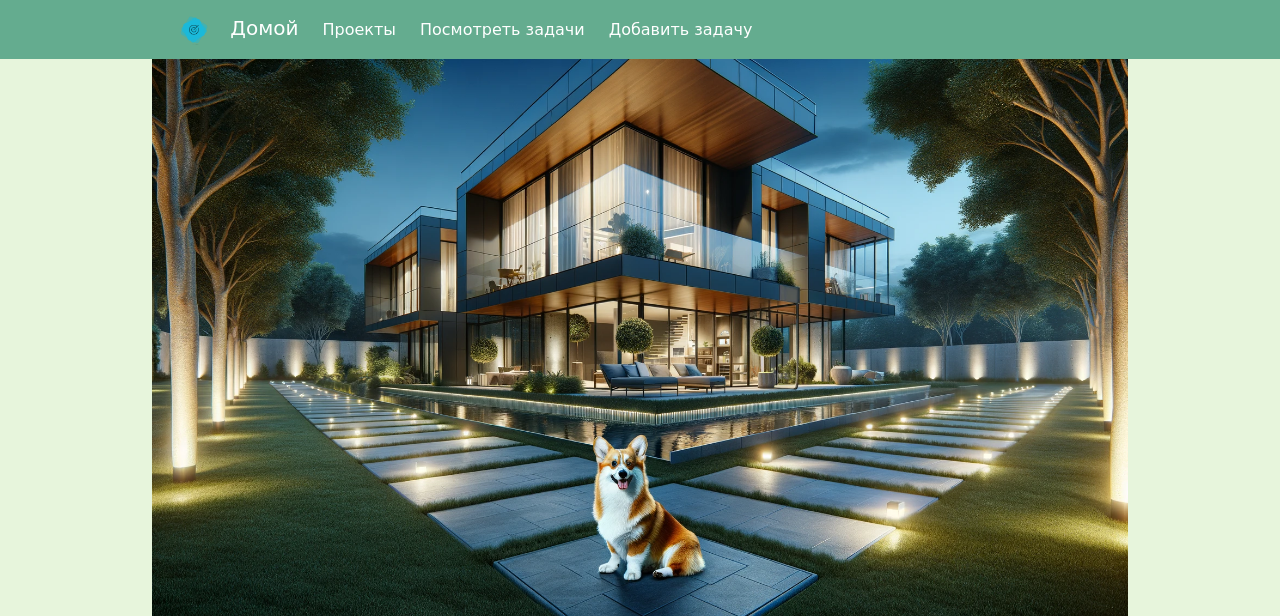
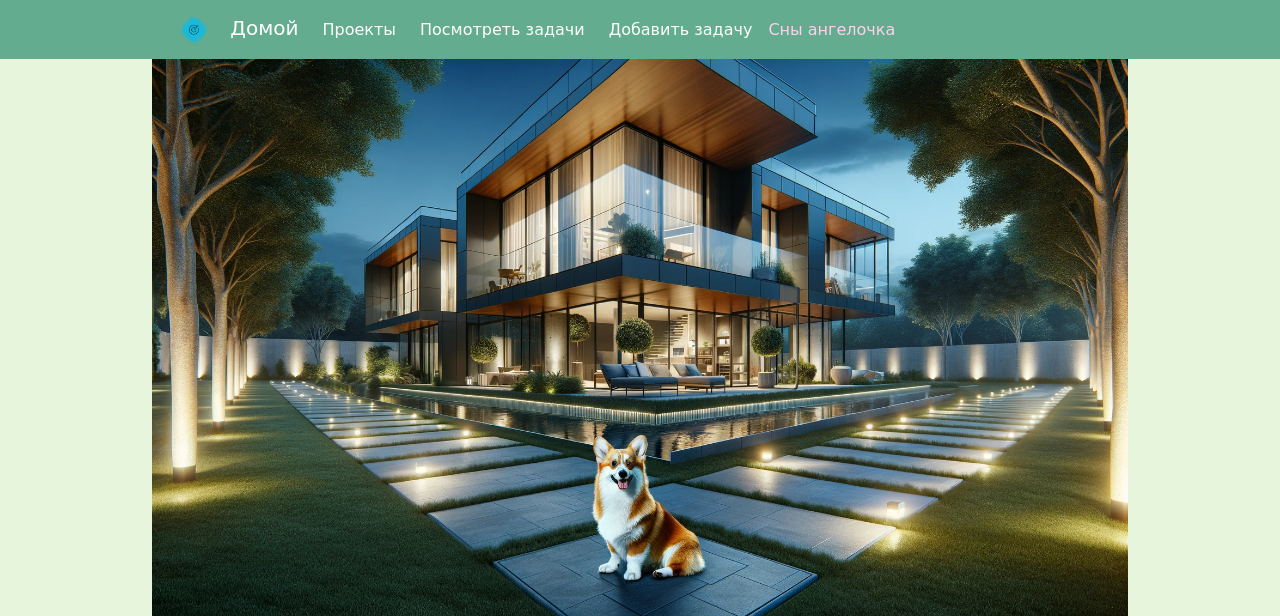
Before and after one commit to TagleD/homework_59_gleb_tarakanov, a Django app: page / in a window 1280 px wide. Shown: the top 616 px of the page. Run offline with Django 4.2, Linux system fonts and the light colour scheme; some libraries are stand-ins or nearby versions; some web fonts are replaced.

Commit message:
Добавлен новый линк

```diff
--- a/source/static/css/style.css
+++ b/source/static/css/style.css
@@ -122,3 +122,7 @@ button {
     margin-left: 15px;
     padding-bottom: 29px;
 }
+
+.angel {
+    color: #ffd0eb !important;
+}
--- a/source/webapp/templates/task/index.html
+++ b/source/webapp/templates/task/index.html
@@ -1,5 +1,14 @@
 {% extends 'base.html' %}
 {% load static %}
+
+{% block menu %}
+    <li class="nav-item">
+        <a class="nav-link active white angel" aria-current="page"
+           href="https://docs.google.com/spreadsheets/d/1wjK7l8ae0PB2LqsU3QhA1UkQ-z17lZktmFY1cQpK1ZM/edit?usp=sharing">Сны
+            ангелочка</a>
+    </li>
+{% endblock %}
+
 {% block content %}
     <div class="container">
         <div class="row">
```
